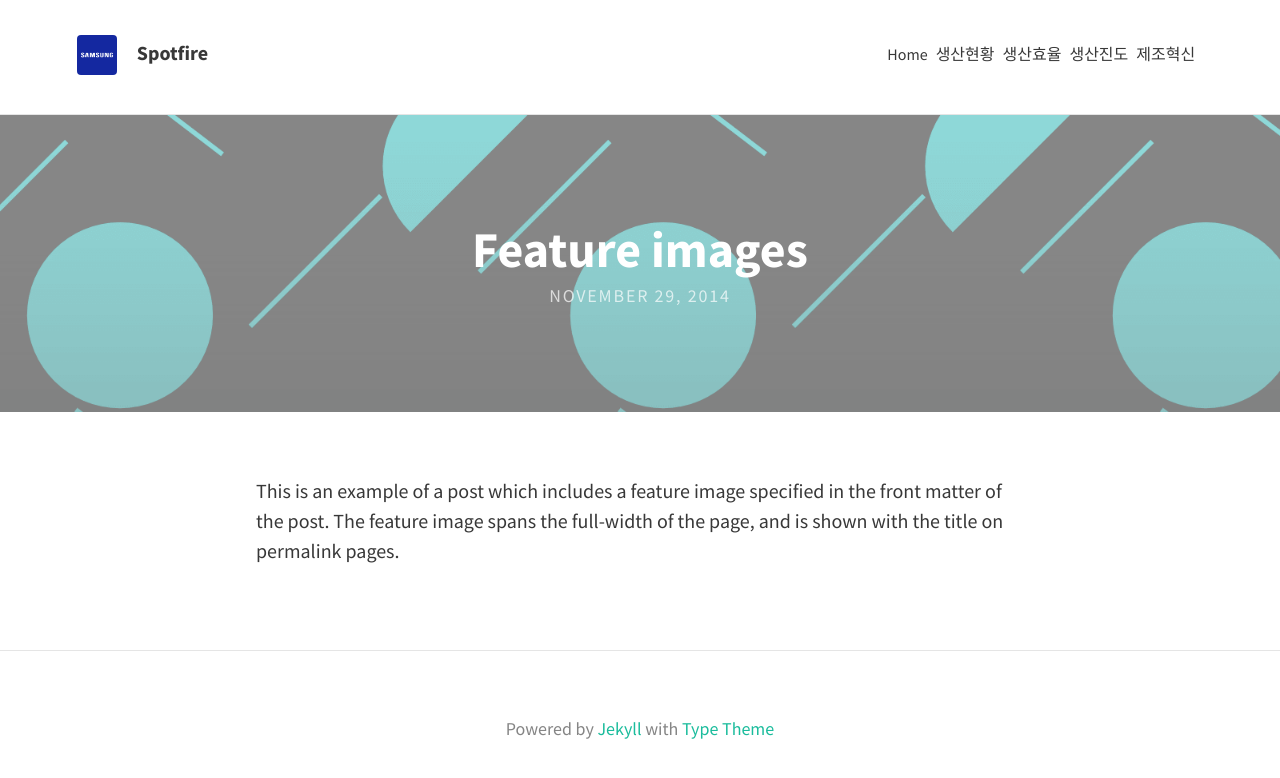
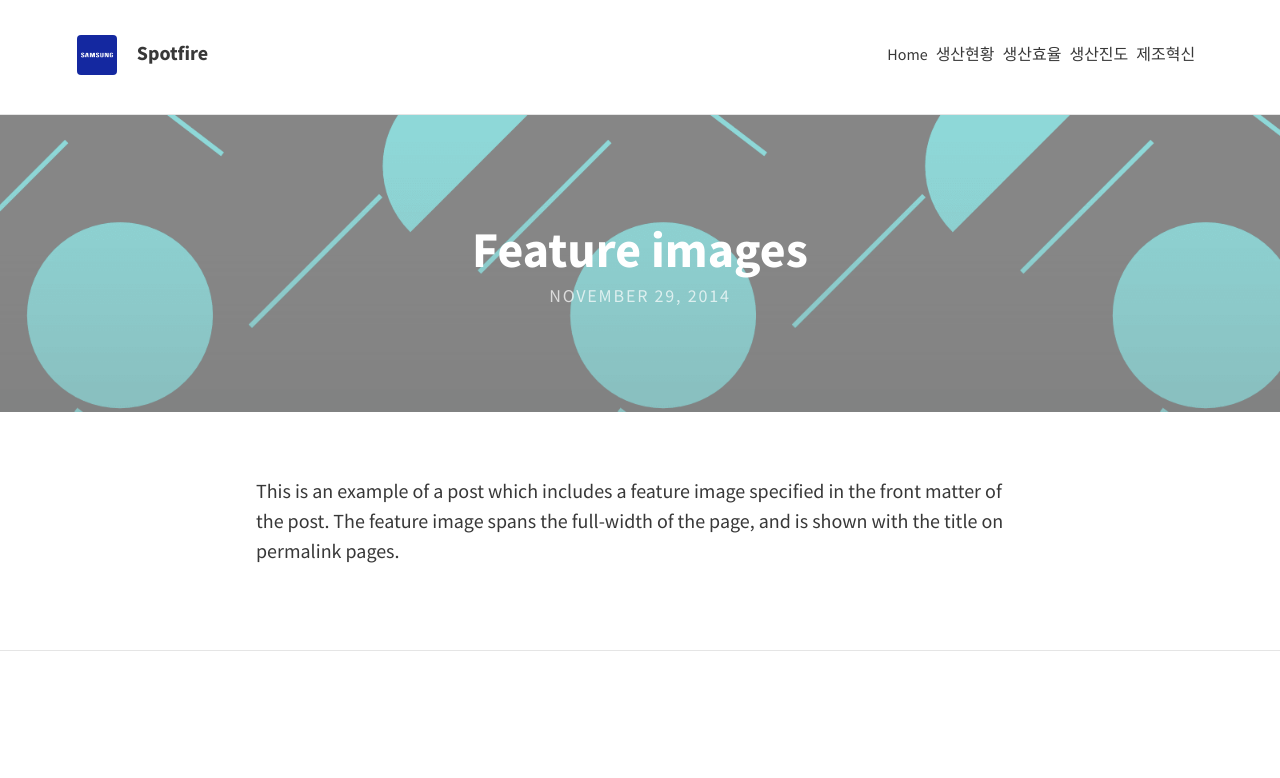
Before and after one commit to hjinu/samsung, a Jekyll site: the page built from _posts/2014-11-29-feature-images.md, in a window 1280 px wide. Shown: the top 778 px of the page. Built offline with Jekyll 4.4.1, drawn with Linux system fonts in a browser that asks for light colours; nearby versions of some CDN libraries.

```diff
--- a/_config.yml
+++ b/_config.yml
@@ -13,8 +13,7 @@
   # Header and footer text
   header_text:
   header_text_feature_image:
-  footer_text: >
-   Powered by <a href="http://jekyllrb.com">Jekyll</a> with <a href="https://rohanchandra.github.io/project/type/">Type Theme</a>
+  footer_text:
 
   # Icons
   rss: false
```
Also changed, not shown: _posts/2014-11-28-markdown-and-html.md (+1 -0 lines), _posts/2014-11-29-feature-images.md (+1 -0 lines).
